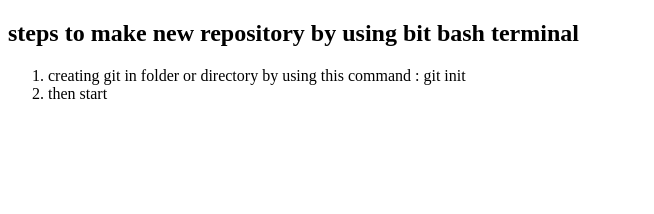
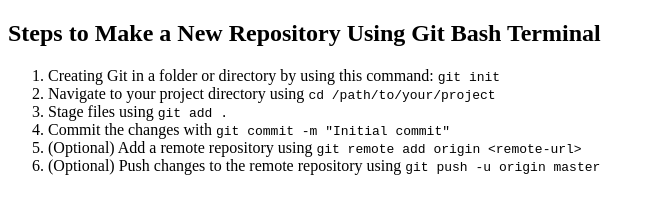
Before and after one commit to SharwanKunwar/Git-bash-process, a plain HTML site: page index.html in a window 1280 px wide. Shown: the whole page, without its empty margins (0-654 px from the left). Drawn offline with Linux system fonts and the light colour scheme.

Commit message:
Added first stage of html

```diff
--- a/index.html
+++ b/index.html
@@ -3,13 +3,17 @@
 <head>
     <meta charset="UTF-8">
     <meta name="viewport" content="width=device-width, initial-scale=1.0">
-    <title>Practice to make new repository</title>
+    <title>Practice to Make New Repository</title>
 </head>
 <body>
-    <h2>steps to make new repository by using bit bash terminal</h2>
+    <h2>Steps to Make a New Repository Using Git Bash Terminal</h2>
     <ol>
-        <li>creating git in folder or directory by using this command : git init</li>
-        <li>then start </li>
+        <li>Creating Git in a folder or directory by using this command: <code>git init</code></li>
+        <li>Navigate to your project directory using <code>cd /path/to/your/project</code></li>
+        <li>Stage files using <code>git add .</code></li>
+        <li>Commit the changes with <code>git commit -m "Initial commit"</code></li>
+        <li>(Optional) Add a remote repository using <code>git remote add origin &lt;remote-url&gt;</code></li>
+        <li>(Optional) Push changes to the remote repository using <code>git push -u origin master</code></li>
     </ol>
 </body>
 </html>
```
